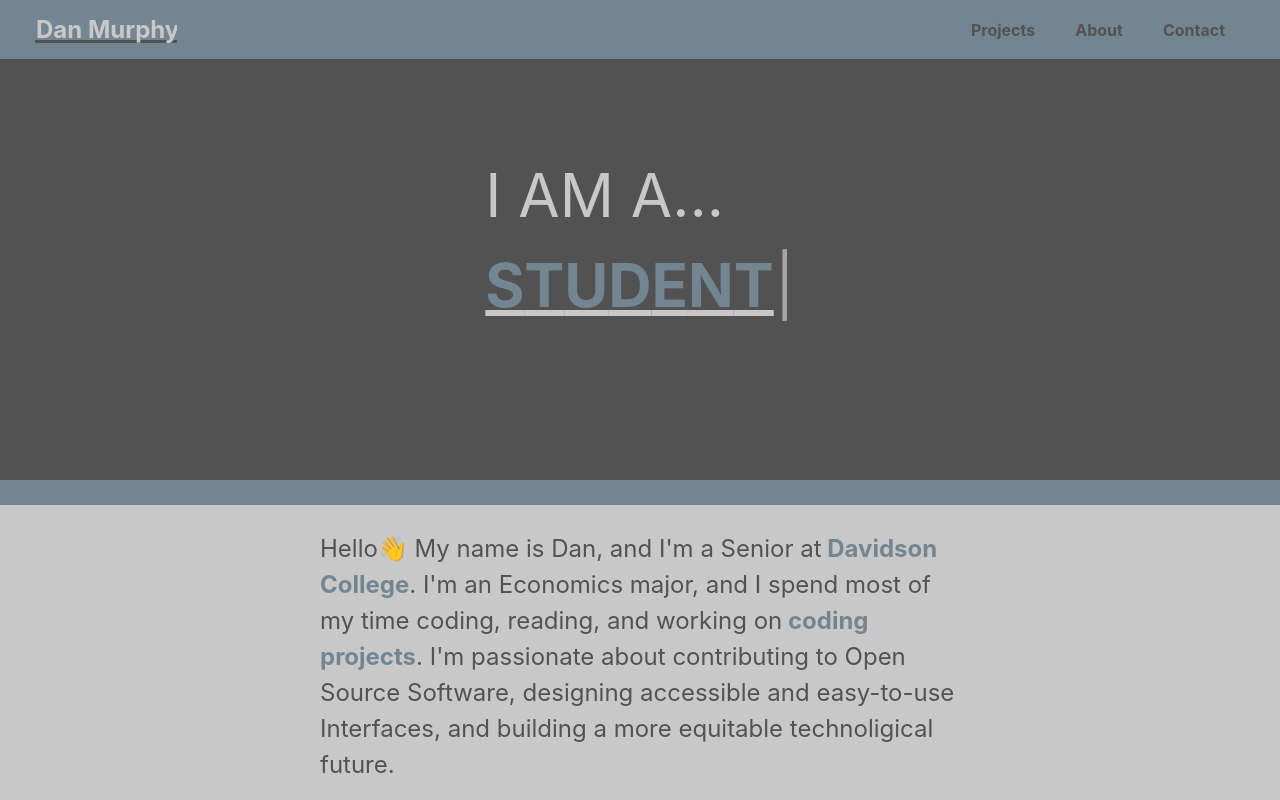
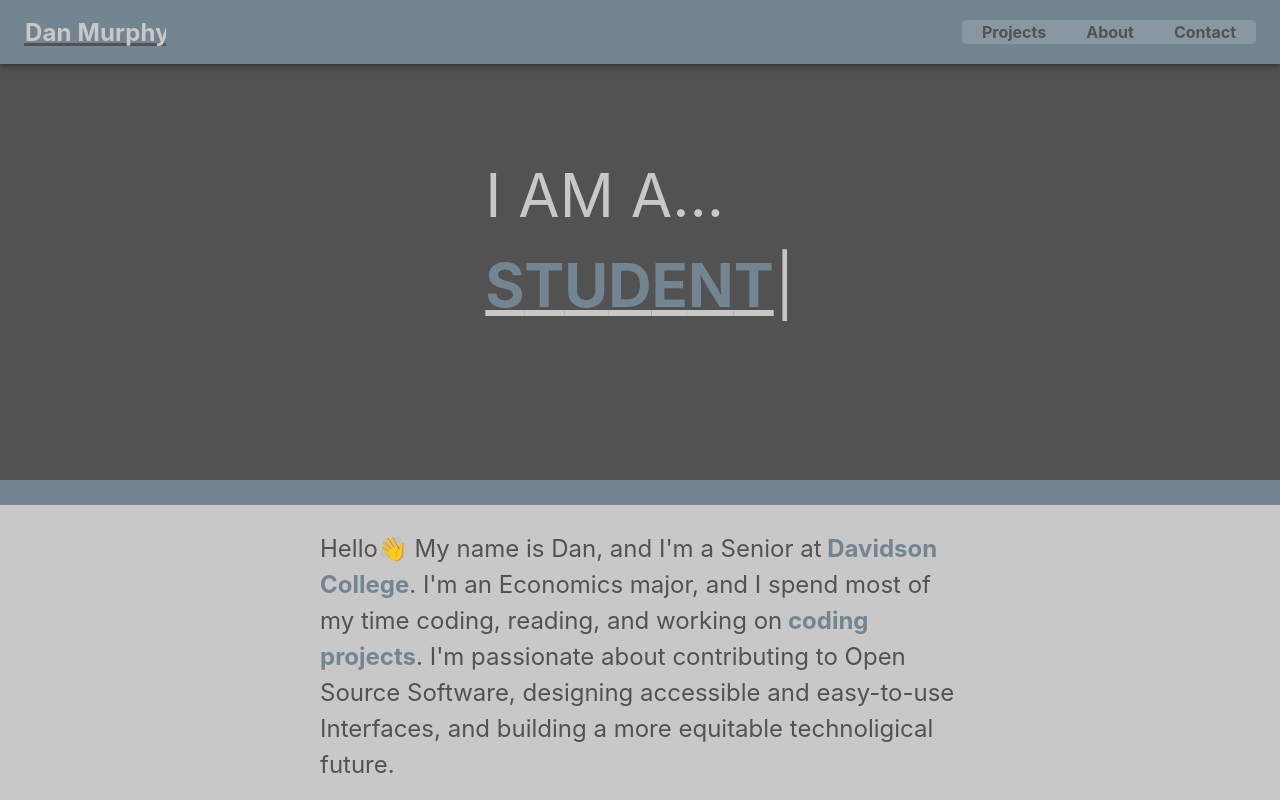
Before and after one commit to danmurphy1217/website, a React (Create React App) app: page / in a window 1280 px wide. Shown: the top 800 px of the page. Built offline with nearby package versions, Linux system fonts and the light colour scheme.

Commit message:
updates to styling of footer and minor content changes

```diff
--- a/src/components/Footer.js
+++ b/src/components/Footer.js
@@ -8,7 +8,6 @@ import { makeStyles } from '@material-ui/core/styles';
 const useStyles = makeStyles({
     bottomNav: {
         backgroundColor: "#748592",
-        position: "absolute",
         bottom: "0",
         width: "100%",
     }
--- a/src/components/Header.js
+++ b/src/components/Header.js
@@ -1,35 +1,20 @@
 import React from "react";
+import AppBar from "@material-ui/core/AppBar";
+import Toolbar from "@material-ui/core/Toolbar";
+import IconButton from "@material-ui/core/IconButton";
+import Typography from "@material-ui/core/Typography";
+import InputBase from "@material-ui/core/InputBase";
+import { fade, makeStyles } from "@material-ui/core/styles";
+import MenuIcon from "@material-ui/icons/Menu";
+import SearchIcon from "@material-ui/icons/Search";
+import Logo from "./Logo";
 import styled from "styled-components";
-import Logo from "./Logo";
-
-const HeaderWrapper = styled.div`
-  display: flex;
-  flex-direction: row;
-  align-items: center;
-  width: 100%;
-  justify-content: flex-end;
-  background-color: #748592;
-  position: fixed;
-  top: 0px;
-  z-index: 999; // https://stackoverflow.com/questions/54849030/how-to-make-my-fixed-header-appear-in-front-of-the-body
-`;
-
-const StyledLinkWrapper = styled.div`
-  padding-right: 35px;
-`;
 
 const StyledLink = styled.a`
   text-decoration: none;
   color: #525252;
   padding: 20px;
   font-weight: bold;
-`;
-
-const StyledLogo = styled.a`
-  text-decoration: none;
-  color: #c8c8c8;
-  padding: 15px 15px 15px 35px;
-  margin-right: auto; // https://stackoverflow.com/questions/23621650/how-to-justify-a-single-flexbox-item-override-justify-content
 `;
 
 const navLinkStylesEnter = (e) => {
@@ -44,15 +29,62 @@ const navLinkStylesLeave = (e) => {
   e.target.style.color = "#525252";
 };
 
-const Header = () => {
+const useStyles = makeStyles((theme) => ({
+  root: {
+    flexGrow: 1,
+  },
+  logo: {
+    flexGrow: 1,
+    display: "none",
+    [theme.breakpoints.up("sm")]: {
+      display: "block"
+    },
+  },
+  siteNavitation: {
+    position: "relative",
+    borderRadius: theme.shape.borderRadius,
+    backgroundColor: fade(theme.palette.common.white, 0.15),
+    "&:hover": {
+      backgroundColor: fade(theme.palette.common.white, 0.25),
+    },
+    marginLeft: 0,
+    width: "100%",
+    display: "table-cell",
+    textAlign: "center",
+    [theme.breakpoints.up("sm")]: {
+      marginLeft: theme.spacing(1),
+      width: "auto",
+    },
+  },
+  inputRoot: {
+    color: "inherit",
+  },
+  inputInput: {
+    padding: theme.spacing(1, 1, 1, 0),
+    // vertical padding + font size from searchIcon
+    paddingLeft: `calc(1em + ${theme.spacing(4)}px)`,
+    transition: theme.transitions.create("width"),
+    width: "100%",
+    [theme.breakpoints.up("sm")]: {
+      width: "12ch",
+      "&:focus": {
+        width: "20ch",
+      },
+    },
+  },
+}));
+
+const HeaderTwo = function SearchAppBar() {
+  const classes = useStyles();
+
   return (
-    <HeaderWrapper>
-      <StyledLogo
-        href="/"
-      >
-        <Logo/>
-      </StyledLogo>
-      <StyledLinkWrapper>
+    <div className={classes.root}>
+      <AppBar position="fixed" style={{ backgroundColor: "#748592" }}>
+        <Toolbar>
+          <Typography className={classes.logo}>
+            <Logo />
+          </Typography>
+          <div className={classes.siteNavitation}>
             <StyledLink
               href="/projects"
               onMouseEnter={(e) => {
@@ -86,9 +118,11 @@ const Header = () => {
             >
               Contact
             </StyledLink>
-      </StyledLinkWrapper>
-    </HeaderWrapper>
+          </div>
+        </Toolbar>
+      </AppBar>
+    </div>
   );
 };
 
-export default Header;
+export default HeaderTwo;
--- a/src/components/Logo.js
+++ b/src/components/Logo.js
@@ -1,5 +1,6 @@
 export default function Logo() {
   return (
+    <a href="/">
       <svg
         width="142px"
         height="29px"
@@ -41,5 +42,6 @@ export default function Logo() {
           </g>
         </g>
       </svg>
+    </a>
   );
 }
--- a/src/components/PageSupportingContent.js
+++ b/src/components/PageSupportingContent.js
@@ -8,7 +8,6 @@ const SupportingContentWrapper = styled.div`
   display: flex;
   background-color: #c8c8c8;
   justify-content: center;
-  padding-bottom: 10%;
 `;
 
 const SupportingContentText = styled.p`
--- a/src/components/ProjectSidebar.js
+++ b/src/components/ProjectSidebar.js
@@ -285,7 +285,6 @@ const Root = styled.div`
 `;
 const MainCard = styled.div`
   width: auto;
-  padding-bottom: 150px;
 `;
 
 const ProjectSidebar = () => {
--- a/src/pages/About.js
+++ b/src/pages/About.js
@@ -14,7 +14,7 @@ const AboutPage = () => {
       <Descriptors plaintext="ABOUT ME" />
       <Divider />
       <Divider color="#C8C8C8"/>
-      <PageSupportingContent content={AboutPageContent} />
+      <PageSupportingContent content={AboutPageContent()} />
       <AboutMain />
       <Footer />
     </Container>
--- a/src/pages/Contact.js
+++ b/src/pages/Contact.js
@@ -3,6 +3,8 @@ import Container from "../styles/Global"
 import Footer from "../components/Footer"
 import { Descriptors } from "../components/HomeMain";
 import Divider from "../components/extras/Divider"
+import {PageSupportingContent} from "../components/PageSupportingContent";
+import ContactPageContent from "./contents/ContactPageContents"
 
 const ContactPage = () => {
     return (
@@ -10,6 +12,7 @@ const ContactPage = () => {
         <Header />
         <Descriptors plaintext="GET IN TOUCH"/>
         <Divider />
+        <PageSupportingContent content={ContactPageContent()} />
         <Footer />
       </Container>
     );
--- a/src/pages/contents/AboutPageContents.js
+++ b/src/pages/contents/AboutPageContents.js
@@ -1,57 +1,35 @@
 import { SupportingContentText } from "../../components/PageSupportingContent";
-import styled from "styled-components";
+import { makeStyles } from "@material-ui/core/styles";
 
-const Standout = styled.style`
-    color: "#748592",
-    text-decoration: "underline",
-    text-decoration-color: "#C8C8C8",
-    font-weight: "bold",
-`;
-const AboutPageContent = (
-  <SupportingContentText>
-    I enjoy coding, and I spend a majority of my free time working on side
-    projects where I{" "}
-    <a
-      style={{
+const useStyles = makeStyles(() => ({
+  standout: {
     color: "#748592",
     textDecoration: "underline",
     textDecorationColor: "#C8C8C8",
     fontWeight: "bold",
-      }}
-    >
-      design
-    </a>
-    ,{" "}
-    <a
-      style={{
-        color: "#748592",
-        textDecoration: "underline",
-        textDecorationColor: "#C8C8C8",
-        fontWeight: "bold",
-      }}
-    >
-      develop
-    </a>
-    , and{" "}
-    <a
-      style={{
-        color: "#748592",
-        textDecoration: "underline",
-        textDecorationColor: "#C8C8C8",
-        fontWeight: "bold",
-      }}
-    >
-      deploy
-    </a>{" "}
-    applications with Figma, AWS or GCP, and Docker. Some of my favorite
-    technologies to work with are AWS S3, AWS EC2, AWS Lambda, AWS RDS, GCP
-    Cloud Run, and Docker. I primarily code in Python and Ruby, but have lately
-    been using JavaScript (Node.js and React). For all of my projects, I also
-    document and write unit tests for my code.
+  },
+}));
+
+const AboutPageContent = () => {
+  const classes = useStyles();
+
+  return (
+    <SupportingContentText>
+      I enjoy coding, and I spend a majority of my free time working on side
+      projects where I <font className={classes.standout}>design</font>,{" "}
+      <font className={classes.standout}>develop</font>, and{" "}
+      <font className={classes.standout}>deploy</font> applications with Figma,
+      AWS or GCP, and Docker. Some of my favorite technologies to work with are
+      AWS S3, AWS EC2, AWS Lambda, AWS RDS, GCP Cloud Run, and Docker. I
+      primarily code in Python and Ruby, but have lately been using JavaScript
+      (Node.js and React). For all of my projects, I also document and write
+      unit tests for my code.
       <br />
-    <br /> Other than coding, I love to read, cook, create music, and spend time
-    with family. I grew up in Wilmington, Delaware and go to Davidson College.
+      <br /> Other than coding, I love to read, cook, create music, and spend
+      time with family. I grew up in Wilmington, Delaware and go to Davidson
+      College.
     </SupportingContentText>
   );
+};
 
 export default AboutPageContent;
--- /dev/null
+++ b/src/pages/contents/ContactPageContents.js
@@ -0,0 +1,28 @@
+import { SupportingContentText } from "../../components/PageSupportingContent";
+import { makeStyles } from "@material-ui/core/styles";
+
+const useStyles = makeStyles(() => ({
+  standout: {
+    color: "#748592",
+    textDecoration: "underline",
+    textDecorationColor: "#C8C8C8",
+    fontWeight: "bold",
+  },
+}));
+
+const HomePageContent = () => {
+  const classes = useStyles();
+
+  return (
+    <SupportingContentText>
+      <div style={{height: "50vh"}}>
+        You can contact me at my <a href="mailto:danielmurph8@gmail.com">
+            email
+        </a>{" "}
+        or fill out the below form.
+      </div>
+    </SupportingContentText>
+  );
+};
+
+export default HomePageContent;
```
Also changed, not shown: src/components/archives/Header.js (added, +94 -0 lines), 2 other files (tests, documents, lock files or other folders). Lines whose indentation alone changed are shown as unchanged.
